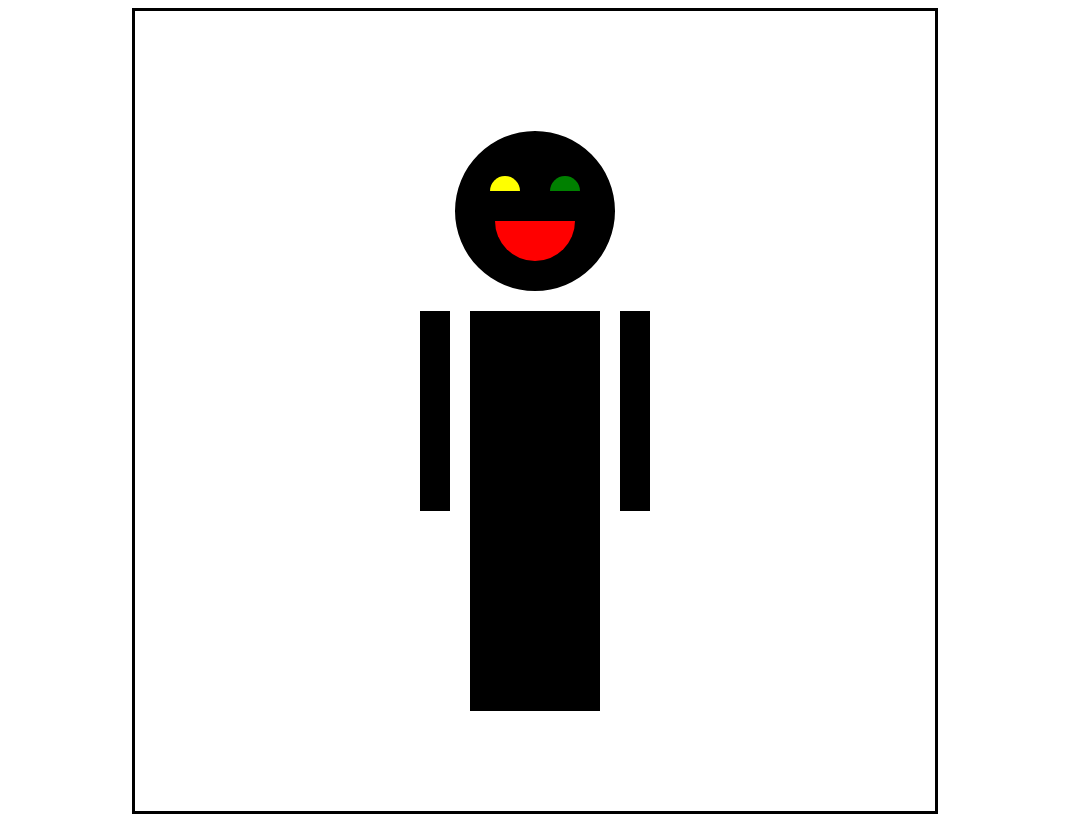
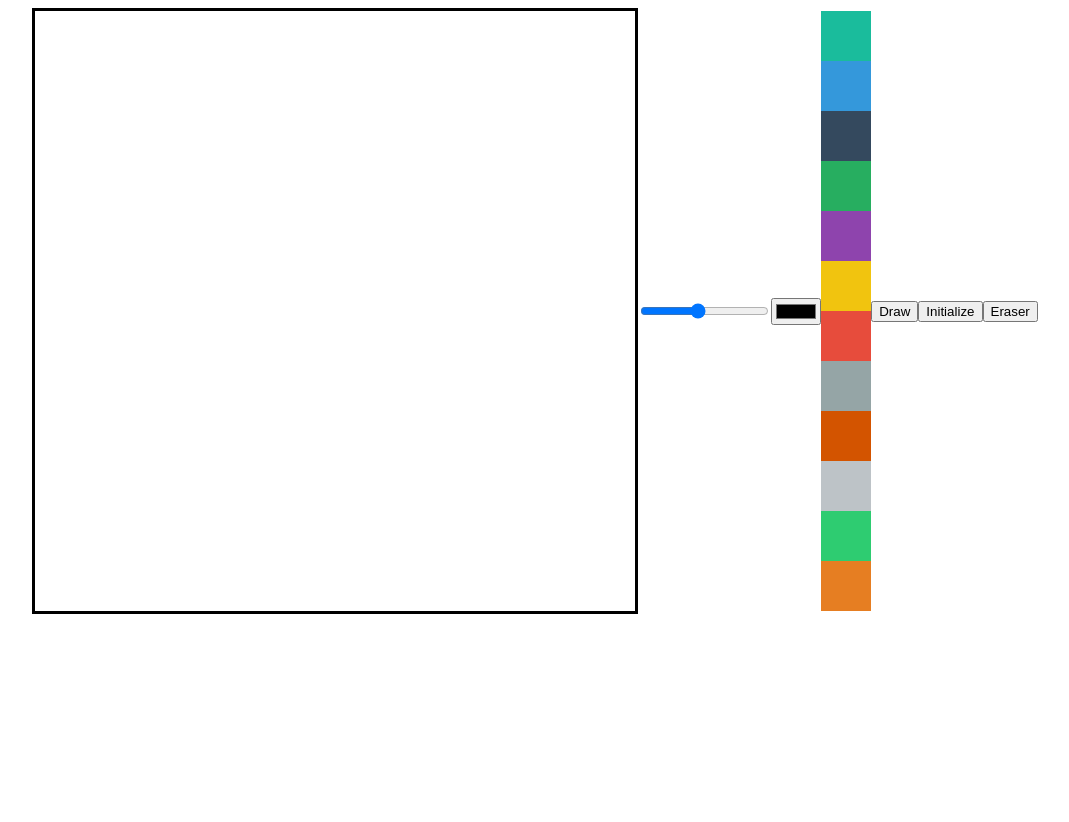
Before and after one commit to JaeHyunLee123/meme-maker, a plain HTML site: page index.html in a window 1280 px wide. Shown: the whole page, without its empty margins (105-1174 px from the left). After the commit the page ends 800 px from the top, so only its background shows below. Drawn offline with Linux system fonts and the light colour scheme.

Commit message:
painting board

```diff
--- a/app.js
+++ b/app.js
@@ -1,38 +1,83 @@
 const canvas = document.querySelector("canvas");
 const ctx = canvas.getContext("2d");
 
-canvas.width = 800;
-canvas.height = 800;
+const lineWidth = document.getElementById("line-width");
+const color = document.getElementById("color");
+const colorOptions = Array.from(
+  document.getElementsByClassName("color-option")
+);
+const modeBtn = document.getElementById("mode-btn");
+const initializeBtn = document.getElementById("initialize-btn");
+const eraserBtn = document.getElementById("eraser-btn");
 
-const armWidth = 30;
-const armHeight = 200;
+canvas.width = 600;
+canvas.height = 600;
+ctx.lineWidth = lineWidth.value;
 
-const bodyWidth = 130;
-const bodyHeight = 400;
+let isPainting = false;
+let isFilling = false;
 
-const headRadius = 80;
-const eyeRadius = 15;
-const betweenEye = 30;
-const mouthRadius = 40;
+const onMove = (event) => {
+  if (isPainting) {
+    ctx.lineTo(event.offsetX, event.offsetY);
+    ctx.stroke();
+  }
+  ctx.beginPath();
+  ctx.moveTo(event.offsetX, event.offsetY);
+};
 
-ctx.rect(300 - armWidth / 2, 300, armWidth, armHeight);
-ctx.rect(400 - bodyWidth / 2, 300, bodyWidth, bodyHeight);
-ctx.rect(500 - armWidth / 2, 300, armWidth, armHeight);
+const startPainting = (event) => {
+  isPainting = true;
+};
 
-ctx.arc(400, 200, headRadius, 0, 2 * Math.PI);
-ctx.fill();
+const canclePainting = (event) => {
+  isPainting = false;
+};
 
-ctx.beginPath();
-ctx.arc(400, 210, mouthRadius, 0, Math.PI);
-ctx.fillStyle = "red";
-ctx.fill();
+canvas.addEventListener("mousemove", onMove);
+canvas.addEventListener("mousedown", startPainting);
+canvas.addEventListener("mouseup", canclePainting);
+canvas.addEventListener("mouseleave", canclePainting);
+canvas.addEventListener("click", () => {
+  if (isFilling) {
+    ctx.fillRect(0, 0, canvas.width, canvas.height);
+  }
+});
 
-ctx.beginPath();
-ctx.arc(400 - betweenEye, 180, eyeRadius, Math.PI, 2 * Math.PI);
-ctx.fillStyle = "yellow";
-ctx.fill();
+lineWidth.addEventListener("change", () => {
+  ctx.lineWidth = lineWidth.value;
+});
 
-ctx.beginPath();
-ctx.arc(400 + betweenEye, 180, eyeRadius, Math.PI, 2 * Math.PI);
-ctx.fillStyle = "green";
-ctx.fill();
+color.addEventListener("change", () => {
+  ctx.strokeStyle = color.value;
+  ctx.fillStyle = color.value;
+});
+
+colorOptions.forEach((colour) =>
+  colour.addEventListener("click", (event) => {
+    ctx.strokeStyle = event.target.dataset.color;
+    ctx.fillStyle = event.target.dataset.color;
+    color.value = event.target.dataset.color;
+  })
+);
+
+modeBtn.addEventListener("click", () => {
+  if (isFilling) {
+    isFilling = false;
+    modeBtn.innerText = "Draw";
+  } else {
+    isFilling = true;
+    modeBtn.innerText = "Fill";
+  }
+});
+
+initializeBtn.addEventListener("click", () => {
+  ctx.fillStyle = "white";
+  ctx.fillRect(0, 0, canvas.width, canvas.height);
+});
+
+eraserBtn.addEventListener("click", () => {
+  ctx.strokeStyle = "white";
+  isFilling = false;
+  modeBtn.innerText = "Draw";
+});
--- a/index.html
+++ b/index.html
@@ -9,6 +9,77 @@
   </head>
   <body>
     <canvas> </canvas>
+
+    <input id="line-width" type="range" min="1" max="10" value="5" step="0.5" />
+    <input id="color" type="color" />
+
+    <div class="color-options">
+      <div
+        class="color-option"
+        style="background-color: #1abc9c"
+        data-color="#1abc9c"
+      ></div>
+      <div
+        class="color-option"
+        style="background-color: #3498db"
+        data-color="#3498db"
+      ></div>
+      <div
+        class="color-option"
+        style="background-color: #34495e"
+        data-color="#34495e"
+      ></div>
+      <div
+        class="color-option"
+        style="background-color: #27ae60"
+        data-color="#27ae60"
+      ></div>
+      <div
+        class="color-option"
+        style="background-color: #8e44ad"
+        data-color="#8e44ad"
+      ></div>
+      <div
+        class="color-option"
+        style="background-color: #f1c40f"
+        data-color="#f1c40f"
+      ></div>
+      <div
+        class="color-option"
+        style="background-color: #e74c3c"
+        data-color="#e74c3c"
+      ></div>
+      <div
+        class="color-option"
+        style="background-color: #95a5a6"
+        data-color="#95a5a6"
+      ></div>
+      <div
+        class="color-option"
+        style="background-color: #d35400"
+        data-color="#d35400"
+      ></div>
+      <div
+        class="color-option"
+        style="background-color: #bdc3c7"
+        data-color="#bdc3c7"
+      ></div>
+      <div
+        class="color-option"
+        style="background-color: #2ecc71"
+        data-color="#2ecc71"
+      ></div>
+      <div
+        class="color-option"
+        style="background-color: #e67e22"
+        data-color="#e67e22"
+      ></div>
+    </div>
+
+    <button id="mode-btn">Draw</button>
+    <button id="initialize-btn">Initialize</button>
+    <button id="eraser-btn">Eraser</button>
+
     <script src="app.js"></script>
   </body>
 </html>
--- a/style.css
+++ b/style.css
@@ -5,7 +5,13 @@ body {
 }
 
 canvas {
-  width: 800px;
-  height: 800px;
+  width: 600px;
+  height: 600px;
   border: 3px solid black;
 }
+
+.color-option {
+  width: 50px;
+  height: 50px;
+  cursor: pointer;
+}
```
